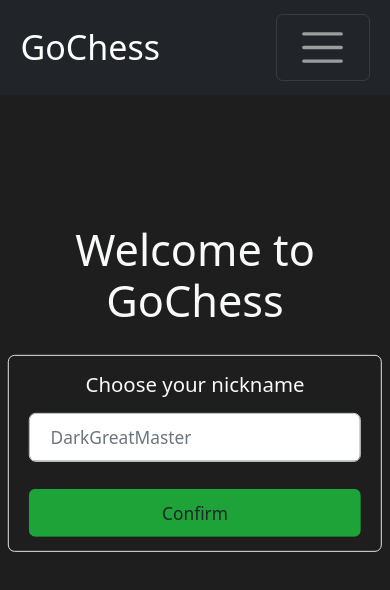
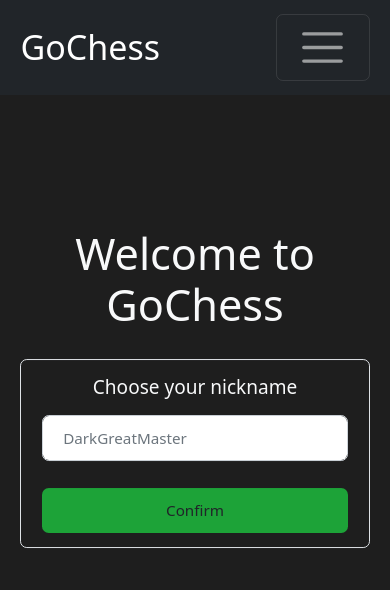
Before and after one commit to Visn0/goChess, a Vue app in the folder frontend/: page / in a window 390 px wide. Shown: the top 590 px of the page. Built offline with nearby package versions, Linux system fonts and the light colour scheme.

Commit message:
Adjusted better nickname form to max length

```diff
--- a/frontend/src/views/ChooseNicknameView.vue
+++ b/frontend/src/views/ChooseNicknameView.vue
@@ -26,7 +26,7 @@ watch(playerID, () => {
             <h1 class="row header text-light d-flex justify-content-center mb-3 p-0">
                 <span class="p-0">Welcome to GoChess</span>
             </h1>
-            <div class="row d-flex justify-content-center">
+            <div class="row d-flex justify-content-center form-body">
                 <div class="rounded border border-green py-2">
                     <div class="mb-3">
                         <label for="input-nickname" class="form-label text-light">Choose your nickname</label>
@@ -61,11 +61,38 @@ watch(playerID, () => {
     margin-left: -5%;
 }
 
-@media (max-width: 576px) {
+.form-body {
+    width: 75%;
+    margin: auto;
+    justify-content: center;
+}
+
+@media (max-width: 450px) {
+    .choose-nickname-form {
+        width: 100vmin !important;
+        max-width: 100vmin !important;
+        font-size: 0.7em;
+    }
+
+    .form-body {
+        width: 100%;
+    }
+
+    .btn,
+    .form-control {
+        font-size: 0.8em;
+    }
+}
+
+@media (min-width: 450px) and (max-width: 576px) {
     .choose-nickname-form {
         width: 96vmin !important;
         max-width: 96vmin !important;
         font-size: 0.75em;
+    }
+
+    .form-body {
+        width: 80%;
     }
 
     .btn,
@@ -76,9 +103,13 @@ watch(playerID, () => {
 
 @media (min-width: 576px) and (max-width: 680px) {
     .choose-nickname-form {
-        width: 85vmin !important;
-        max-width: 85vmin !important;
+        width: 80vmin !important;
+        max-width: 80vmin !important;
         font-size: 0.85em;
+    }
+
+    .form-body {
+        width: 80%;
     }
 
     .btn,
@@ -157,11 +188,19 @@ watch(playerID, () => {
 }
 
 @media (min-width: 1400px) {
+    .choose-nickname-form {
+        font-size: 0.91em;
+    }
     .header {
         width: 200%;
         justify-content: center;
         margin-left: -50%;
         font-size: 2.7em;
     }
+
+    .btn,
+    .form-control {
+        font-size: 0.91em;
+    }
 }
 </style>
```
